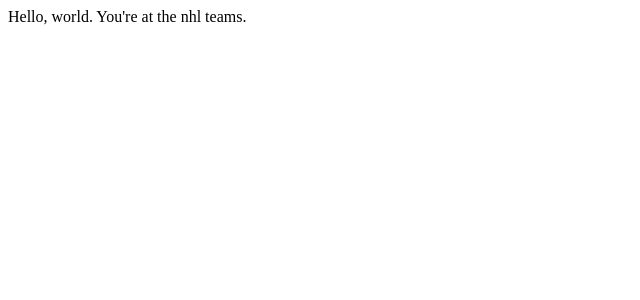
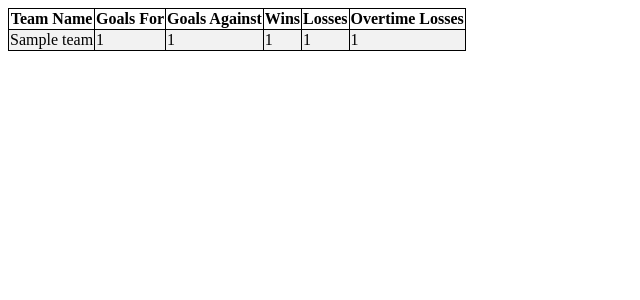
Before and after one commit to edwardsong05/ENSF-619-06-ClassProject, a Django app: page /fantasy/nhl_teams/ in a window 1280 px wide. Shown: the top 300 px of the page, without its empty margins (0-640 px from the left). Run offline with Django 3.2, Linux system fonts and the light colour scheme; tables that the repository leaves empty hold one stand-in row (values such as "Sample post").

Commit message:
added views to tables

```diff
--- a/FantasyHockeySite/FantasyHockeySite/settings.py
+++ b/FantasyHockeySite/FantasyHockeySite/settings.py
@@ -79,7 +79,7 @@
         'ENGINE': 'django.db.backends.mysql',
         'NAME': 'fantasydb',
         'USER': 'root',
-        'PASSWORD': 'Password'  # change this to match your password on mysql
+        'PASSWORD': 'Paprika!1'  # change this to match your password on mysql
     }
 }
 
--- a/FantasyHockeySite/fantasy/templates/fantasy/index.html
+++ b/FantasyHockeySite/fantasy/templates/fantasy/index.html
@@ -1,2 +1,3 @@
-<a href="{% url 'nhl_players' %}">NHL Players</a>
-<a href="{% url 'nhl_teams' %}">NHL Teams</a>
+<li><a href="{% url 'nhl_players' %}">NHL Players</a></li>
+<li><a href="{% url 'nhl_teams' %}">NHL Teams</a></li>
+<li><a href="{% url 'search_nhl_player' %}">Search NHL Player</a></li>
--- /dev/null
+++ b/FantasyHockeySite/fantasy/templates/fantasy/nhl_team.html
@@ -0,0 +1,32 @@
+<table>
+    <style>
+    table {
+        border-collapse: collapse;
+        border: 1px solid black;
+    }
+    th, td {
+        border: 1px solid black;
+    }
+    tr:nth-child(even) {
+        background-color: #f2f2f2;
+    }
+    </style>
+    <tr>
+        <th>Team Name</th>
+        <th>Goals For</th>
+        <th>Goals Against</th>
+        <th>Wins</th>
+        <th>Losses</th>
+        <th>Overtime Losses</th>
+    </tr>
+    {% for item in query_results %}
+    <tr>
+        <td>{{ item.team_name }}</td>
+        <td>{{ item.goals_for }}</td>
+        <td>{{ item.goals_against }}</td>
+        <td>{{ item.wins }}</td>
+        <td>{{ item.losses }}</td>
+        <td>{{ item.overtime_losses }}</td>
+    </tr>
+    {% endfor %}
+</table>
--- a/FantasyHockeySite/fantasy/urls.py
+++ b/FantasyHockeySite/fantasy/urls.py
@@ -5,5 +5,7 @@
 urlpatterns = [
     path('', views.index, name='index'),
     path('nhl_players/', views.nhl_players, name='nhl_players'),
-    path('nhl_teams/', views.nhl_teams, name='nhl_teams')
+    path('nhl_teams/', views.nhl_teams, name='nhl_teams'),
+    path('search_nhl_player/', views.search_nhl_player, name='search_nhl_player'),
+    path('search_player/', views.search_player, name='search_player')
 ]
--- a/FantasyHockeySite/fantasy/views.py
+++ b/FantasyHockeySite/fantasy/views.py
@@ -1,5 +1,7 @@
 from django.shortcuts import render
 from django.http import HttpResponse
+
+from .models import NhlPlayers, NhlTeam
 
 
 # Create your views here.
@@ -9,8 +11,22 @@
 
 
 def nhl_players(request):
-    return HttpResponse("Hello, world. You're at the nhl players.")
+    query_results = NhlPlayers.objects.all()
+    return render(request, 'fantasy/nhl_players.html', {'query_results': query_results})
 
 
 def nhl_teams(request):
-    return HttpResponse("Hello, world. You're at the nhl teams.")
+    query_results = NhlTeam.objects.all()
+    return render(request, 'fantasy/nhl_team.html', {'query_results': query_results})
+
+
+def search_nhl_player(request):
+    return render(request, 'fantasy/search_nhl_player.html')
+
+
+def search_player(request):
+    tn = request.GET.get('team_name').strip()
+    jn = request.GET.get('jersey_number').strip()
+    n = str(request.GET.get('name').strip())
+    query_results = NhlPlayers.objects.get(name=n)
+    return HttpResponse(n)
```
Also changed, not shown: FantasyHockeySite/fantasy/templates/fantasy/nhl_players.html (added, +28 -0 lines), FantasyHockeySite/fantasy/templates/fantasy/search_nhl_player.html (added, +9 -0 lines).
